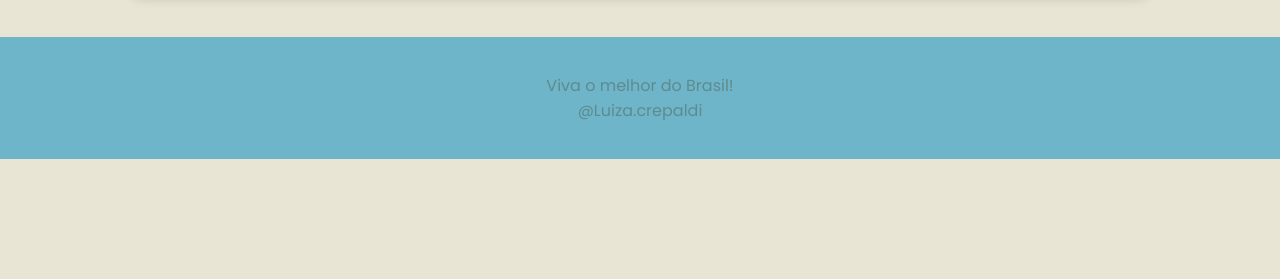
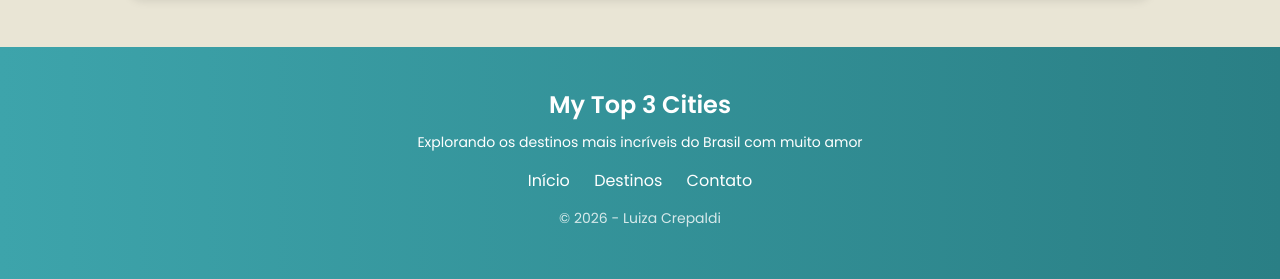
Before and after one commit to luizacabralcrepaldi/html-essentials-projeto, a plain HTML site: page index.html in a window 1280 px wide. Shown: the part 1882-2161 px from the top of the page. Before the commit the page ends 2041 px from the top, so only its background shows below. Drawn offline with Linux system fonts and the light colour scheme.

Commit message:
Atualizando site (footer, efeitos e melhorias)

```diff
--- a/index.html
+++ b/index.html
@@ -89,8 +89,20 @@
     </main>
 
     <footer>
-        <p> Viva o melhor do Brasil! <br>@Luiza.crepaldi </p>
-    </footer>
+    <div class="footer-content">
 
+        <h3>My Top 3 Cities </h3>
+        <p>Explorando os destinos mais incríveis do Brasil com muito amor </p>
+
+        <div class="footer-links">
+            <a href="#">Início</a>
+            <a href="#">Destinos</a>
+            <a href="#">Contato</a>
+        </div>
+
+        <p class="copy">© 2026 - Luiza Crepaldi</p>
+
+    </div>
+</footer>
 </body>
 </html>
--- a/style.css
+++ b/style.css
@@ -76,13 +76,44 @@ main {
     background-color: #2a7f85;
 }
 
-/* FOOTER */
 footer {
+    background: linear-gradient(to right, #3da4ab, #2a7f85);
+    color: white;
     text-align: center;
-    padding: 20px;
-    background: #6eb5ca;
-    color: #5e8b8d;
-    margin-top: 40px;
+    padding: 40px 20px;
+    margin-top: 50px;
+}
+
+.footer-content h3 {
+    margin: 0;
+    font-size: 24px;
+}
+
+.footer-content p {
+    margin: 10px 0;
+    font-size: 14px;
+}
+
+.footer-links {
+    margin: 15px 0;
+}
+
+.footer-links a {
+    color: white;
+    margin: 0 10px;
+    text-decoration: none;
+    font-weight: 500;
+    transition: 0.3s;
+}
+
+.footer-links a:hover {
+    color:#6ec9c4;
+}
+
+.copy {
+    margin-top: 20px;
+    font-size: 12px;
+    opacity: 0.8;
 }
 
 .hero {
@@ -116,3 +147,21 @@ header h2 {
 body {
     font-family: 'Poppins', sans-serif;
 }
+
+.text h3 {
+    transition: 0.3s;
+    cursor: pointer;
+}
+
+.text h3:hover {
+  color:#96c5d8 ;
+    transform: translateX(5px);
+}
+
+.card {
+    transition: 0.3s;
+}
+
+.card:hover {
+    transform: scale(1.02);
+}
```
